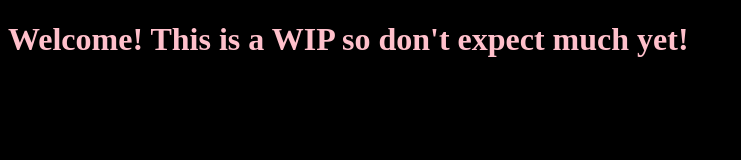
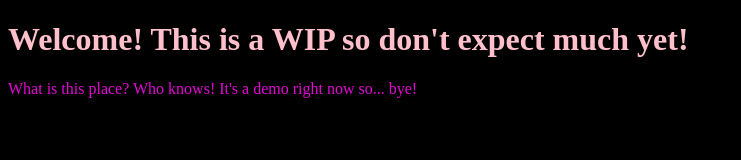
Before and after one commit to NexiiNerain/nexiinerain.github.io, a plain HTML site: page index.html in a window 1280 px wide. Shown: the whole page, without its empty margins (0-741 px from the left). Drawn offline with Linux system fonts and the light colour scheme.

Commit message:
Update index.html

```diff
--- a/index.html
+++ b/index.html
@@ -4,5 +4,5 @@
 </head>
 <body bgcolor="black">
   <h1 style="color:pink;">Welcome! This is a WIP so don't expect much yet!</h1>
-  <p style="color:#e307d4:">What is this place? Who knows! It's a demo right now so... bye!</p>
+  <p style="color:#e307d4;">What is this place? Who knows! It's a demo right now so... bye!</p>
 </body>
```
